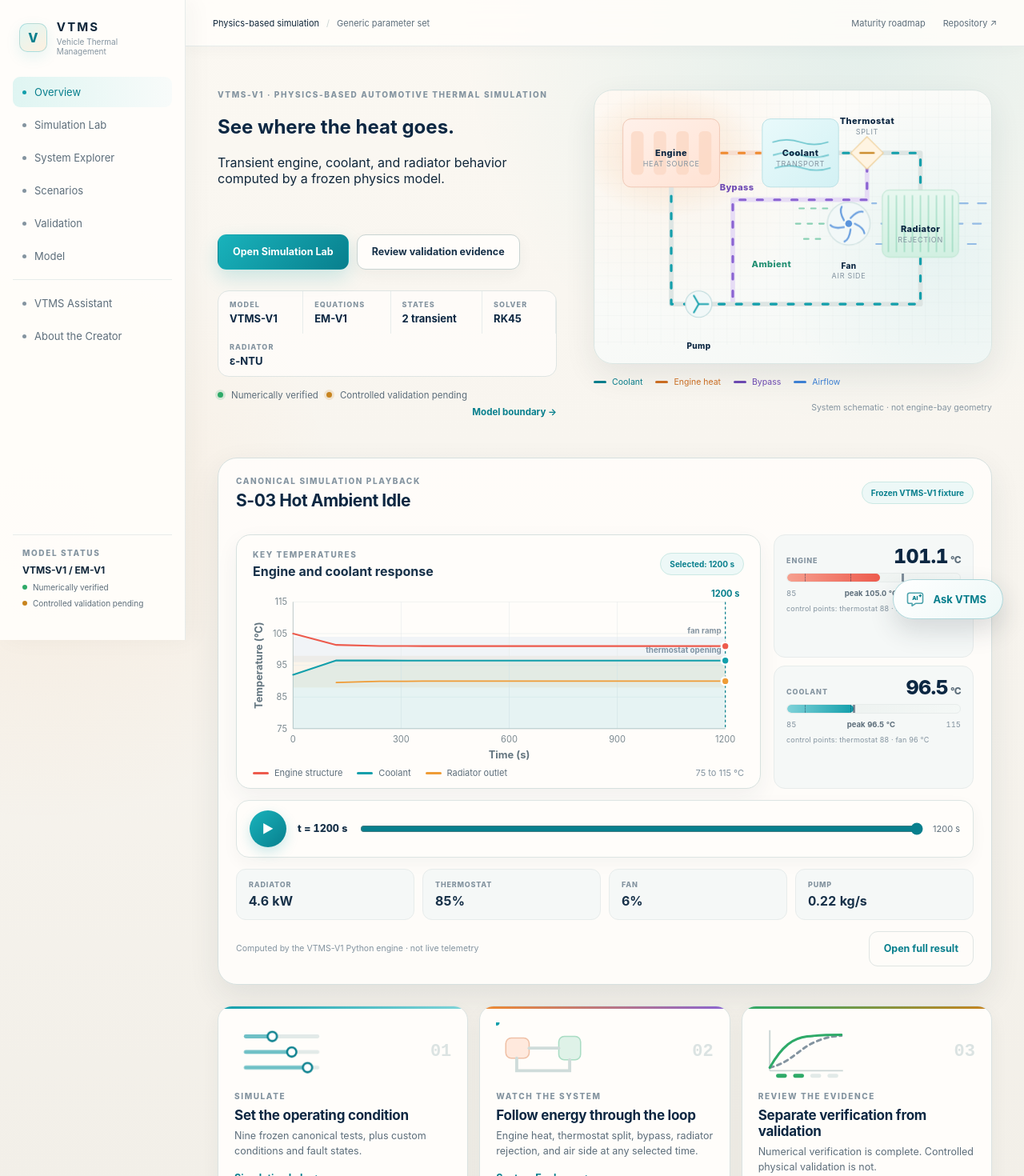
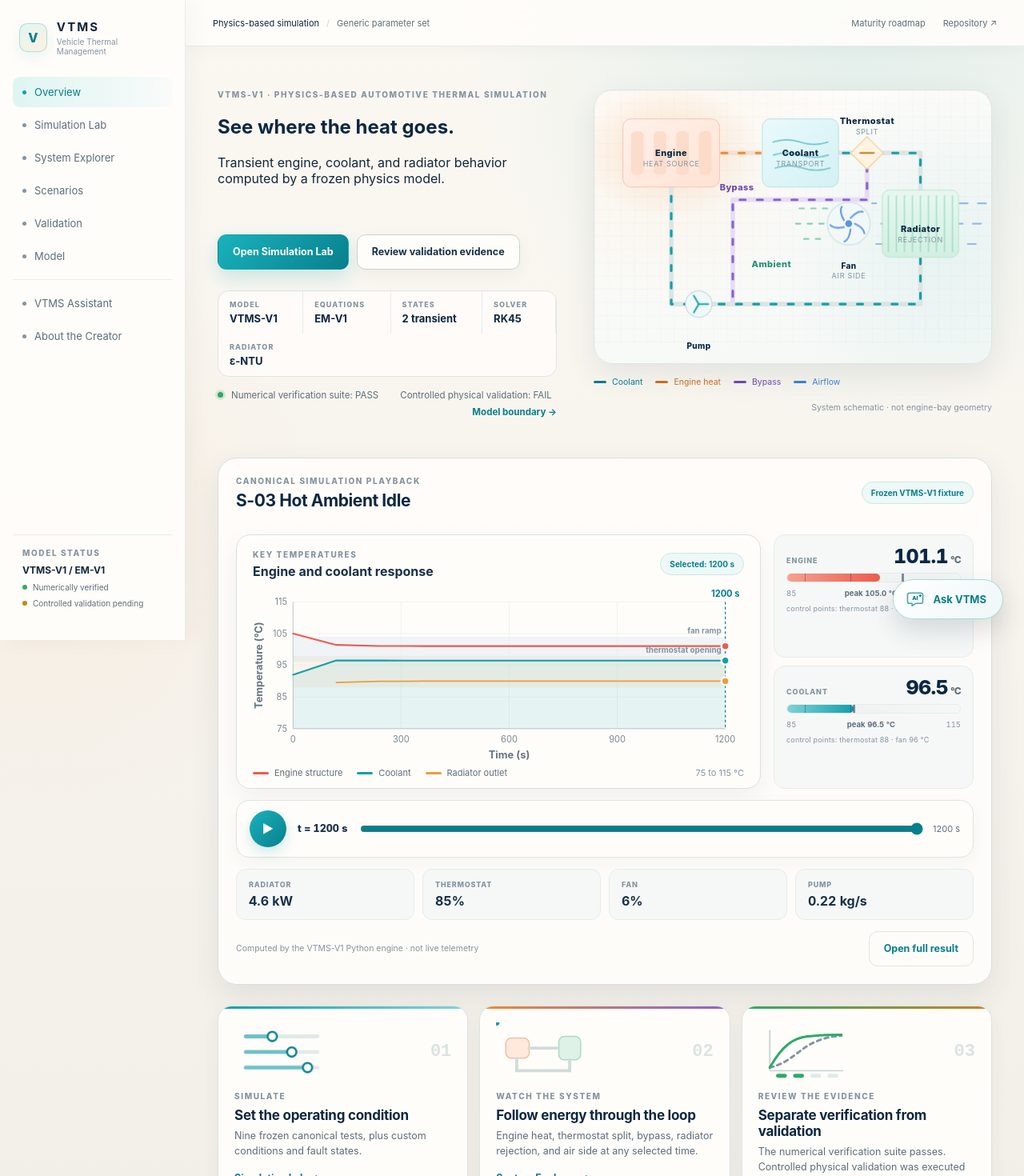
Before and after one commit to mpalmer79/vehicle-thermal-management-simulation, a Next.js app in the folder web/: page / in a window 1280 px wide. Shown: the top 1470 px of the page at 80% size. Built offline with nearby package versions, Linux system fonts and the light colour scheme.

Commit message:
Report executed validation standing on overview

```diff
--- a/web/app/page.tsx
+++ b/web/app/page.tsx
@@ -4,6 +4,7 @@ import { MotionReveal } from "@/components/motion-reveal";
 import { PlaybackWorkspace } from "@/components/playback-workspace";
 import { PathGlyph } from "@/components/visuals/path-glyph";
 import { ThermalSystemHero } from "@/components/visuals/thermal-system-hero";
+import { MODEL_STANDING } from "@/lib/model-standing";
 
 const productPath = [
   {
@@ -29,15 +30,15 @@ const productPath = [
     step: "03",
     eyebrow: "REVIEW THE EVIDENCE",
     title: "Separate verification from validation",
-    copy: "Numerical verification is complete. Controlled physical validation is not.",
+    copy: "The numerical verification suite passes. Controlled physical validation was executed and failed its preregistered acceptance gate.",
     href: "/validation",
     cta: "Validation Evidence",
   },
 ];
 
 const modelFacts = [
-  ["MODEL", "VTMS-V1"],
-  ["EQUATIONS", "EM-V1"],
+  ["MODEL", MODEL_STANDING.productionModelId],
+  ["EQUATIONS", MODEL_STANDING.equationSet],
   ["STATES", "2 transient"],
   ["SOLVER", "RK45"],
   ["RADIATOR", "ε-NTU"],
@@ -67,9 +68,9 @@ export default function OverviewPage() {
           </dl>
           <p className="hero-standing">
             <span className="standing-dot verified" aria-hidden="true" />
-            <span>Numerically verified</span>
-            <span className="standing-dot pending" aria-hidden="true" />
-            <span>Controlled validation pending</span>
+            <span>{MODEL_STANDING.numericalVerification.label}: {MODEL_STANDING.numericalVerification.status}</span>
+            <span className="standing-dot failed" aria-hidden="true" />
+            <span>{MODEL_STANDING.controlledPhysicalValidation.label}: {MODEL_STANDING.controlledPhysicalValidation.status}</span>
             <Link href="/model">Model boundary →</Link>
           </p>
         </div>
```
